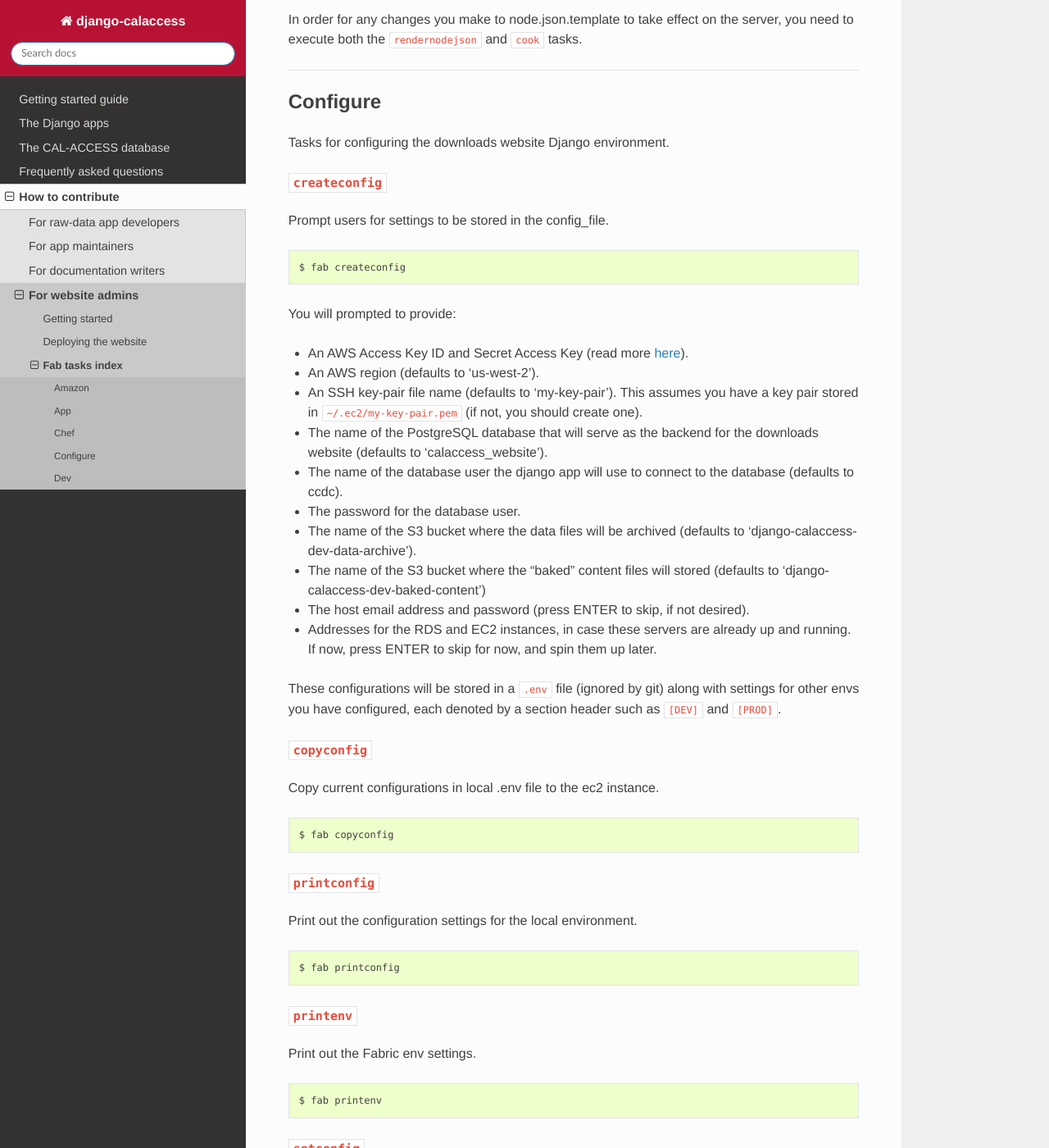
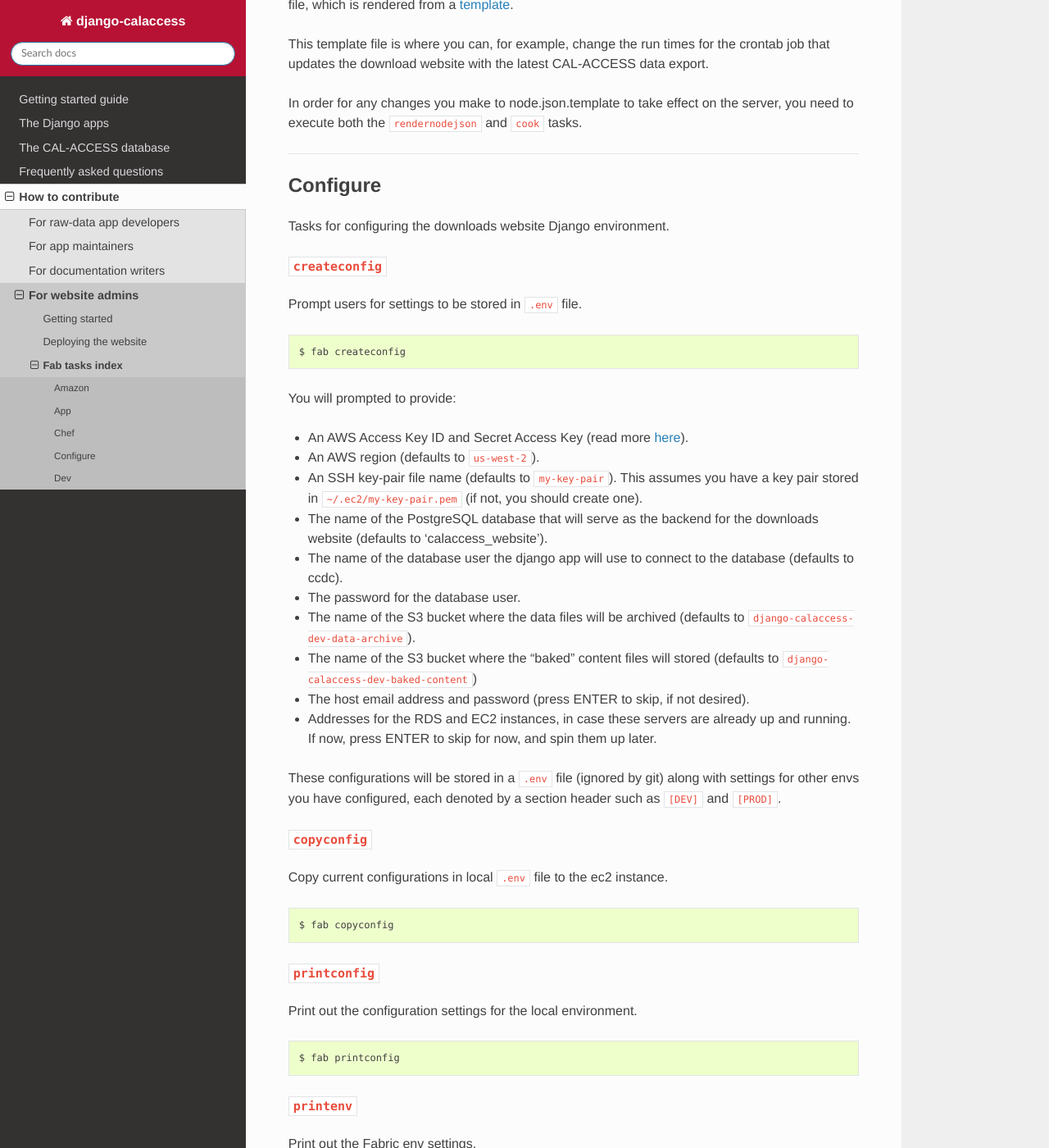
Before and after one commit to palewire/django-calaccess-technical-documentation, a Sphinx documentation site: the page built from docs/contribute/calaccess_website/fab-task-index.rst, in a window 1280 px wide and 1400 px high, scrolled down 5397 px. Shown: the whole window at 82% size. Built offline with Sphinx 7.4.7 and the Read the Docs theme 2.0.0, drawn with Linux system fonts in a browser that asks for light colours; some of the changed text lies outside the part shown.

Commit message:
Small edits

```diff
--- a/docs/contribute/calaccess_website/fab-task-index.rst
+++ b/docs/contribute/calaccess_website/fab-task-index.rst
@@ -230,10 +234,10 @@ Install all the dependencies to run a Chef cookbook.
 
 More specifically, this task:
 
-* Updates apt-get
-* Installs git
-* Installs Ruby (the language in which Chef is written)
-* Installs Chef
+1. Updates apt-get
+2. Installs git
+3. Installs Ruby
+4. Installs Chef
 
 ``rendernodejson``
 ~~~~~~~~~~~~~~~~~~
@@ -260,7 +264,7 @@ Tasks for configuring the downloads website Django environment.
 ``createconfig``
 ~~~~~~~~~~~~~~~~
 
-Prompt users for settings to be stored in the config_file.
+Prompt users for settings to be stored in ``.env`` file.
 
 .. code-block:: bash
 
@@ -269,13 +273,13 @@ Prompt users for settings to be stored in the config_file.
 You will prompted to provide:
 
 * An AWS Access Key ID and Secret Access Key (read more `here <https://aws.amazon.com/developers/access-keys/>`_).
-* An AWS region (defaults to 'us-west-2').
-* An SSH key-pair file name (defaults to 'my-key-pair'). This assumes you have a key pair stored in ``~/.ec2/my-key-pair.pem`` (if not, you should create one).
+* An AWS region (defaults to ``us-west-2``).
+* An SSH key-pair file name (defaults to ``my-key-pair``). This assumes you have a key pair stored in ``~/.ec2/my-key-pair.pem`` (if not, you should create one).
 * The name of the PostgreSQL database that will serve as the backend for the downloads website (defaults to 'calaccess_website').
 * The name of the database user the django app will use to connect to the database (defaults to ccdc).
 * The password for the database user.
-* The name of the S3 bucket where the data files will be archived (defaults to 'django-calaccess-dev-data-archive').
-* The name of the S3 bucket where the "baked" content files will stored (defaults to 'django-calaccess-dev-baked-content')
+* The name of the S3 bucket where the data files will be archived (defaults to ``django-calaccess-dev-data-archive``).
+* The name of the S3 bucket where the "baked" content files will stored (defaults to ``django-calaccess-dev-baked-content``)
 * The host email address and password (press ENTER to skip, if not desired).
 * Addresses for the RDS and EC2 instances, in case these servers are already up and running. If now, press ENTER to skip for now, and spin them up later.
 
@@ -285,7 +289,7 @@ These configurations will be stored in a ``.env`` file (ignored by git) along wi
 ``copyconfig``
 ~~~~~~~~~~~~~~
 
-Copy current configurations in local .env file to the ec2 instance.
+Copy current configurations in local ``.env`` file to the ec2 instance.
 
 .. code-block:: bash
 
@@ -349,3 +355,9 @@ Log into the EC2 instance using SSH.
 .. code-block:: bash
 
     $ fab ssh
+
+By default, you will connect to the instance specified in ``ec2_host`` under your current environmnet in the ``.env`` file. If you want to connect to another EC2 instance you have up-and-running, pass in the address like so:
+
+.. code-block:: bash
+
+    $ fab ssh:<ec2_instance_address>
```
Also changed, not shown: other parts of docs/contribute/calaccess_website/fab-task-index.rst (+15 -9 lines), docs/contribute/calaccess_website/deployment-walkthru.rst (+4 -4 lines), docs/contribute/calaccess_website/env-prep.rst (+6 -6 lines).
